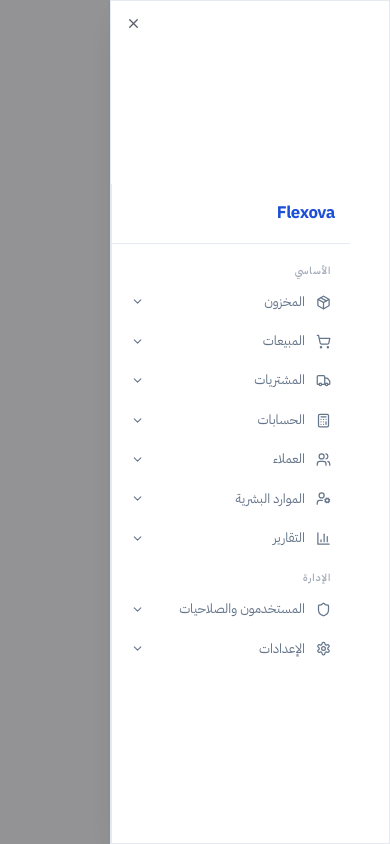
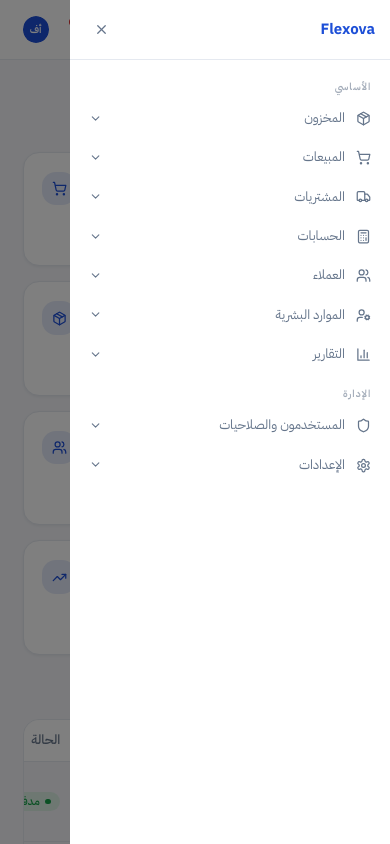
Before and after one commit to Ahmadfathy/flexova-frontend, a React (Vite) app: page / in a window 390 px wide. Both pictures are taken after a click on the button 358 px from the left and 29 px from the top of the page. Shown: the top 844 px of the page. Built offline with nearby package versions, Linux system fonts and the light colour scheme.

Commit message:
fix mobile design issues

```diff
--- a/src/components/shell/MobileDrawer.tsx
+++ b/src/components/shell/MobileDrawer.tsx
@@ -1,4 +1,9 @@
-import { Dialog, DialogContent } from "@/components/ui/dialog";
+import * as DialogPrimitive from "@radix-ui/react-dialog";
+import { Link } from "react-router-dom";
+import { X } from "lucide-react";
+import { useTranslation } from "react-i18next";
+import { useAppearance } from "@/stores/appearance";
+import { Button } from "@/components/ui/button";
 import { Sidebar } from "./Sidebar";
 
 interface MobileDrawerProps {
@@ -7,11 +12,90 @@
 }
 
 export function MobileDrawer({ open, onClose }: MobileDrawerProps) {
+  const { t } = useTranslation("shell");
+  const { branding } = useAppearance();
+
   return (
-    <Dialog open={open} onOpenChange={(o) => !o && onClose()}>
-      <DialogContent className="p-0 max-w-[280px] h-full start-0 top-0 translate-x-0 translate-y-0 rounded-none border-e border-border inset-y-0 ms-0 me-auto data-[state=open]:slide-in-from-start data-[state=closed]:slide-out-to-start">
-        <Sidebar onClose={onClose} />
-      </DialogContent>
-    </Dialog>
+    <DialogPrimitive.Root open={open} onOpenChange={(o) => !o && onClose()}>
+      <DialogPrimitive.Portal>
+
+        {/* ── Scrim ──────────────────────────────────────────────
+            z-50 — above the topbar (z-40) and all page content.
+            Click on it closes the drawer (DialogPrimitive handles this).
+            Fade animation handled by tailwindcss-animate; prefers-reduced-motion
+            rule in globals.css strips it automatically.                         */}
+        <DialogPrimitive.Overlay
+          className={[
+            "fixed inset-0 z-50 bg-black/50",
+            "data-[state=open]:animate-in  data-[state=open]:fade-in-0",
+            "data-[state=closed]:animate-out data-[state=closed]:fade-out-0",
+            "duration-200",
+          ].join(" ")}
+        />
+
+        {/* ── Drawer panel ────────────────────────────────────────
+            z-[60] — above the scrim.
+            start-0 = left in LTR, right in RTL (logical-start).
+            .drawer-panel class drives RTL-aware keyframe slide animation
+            defined in globals.css.
+            Width: min(85vw, 320px) — comfortable on 375px screens.
+            Body scroll is locked automatically by Radix Dialog.               */}
+        <DialogPrimitive.Content
+          className={[
+            "drawer-panel",
+            "fixed inset-y-0 start-0 z-[60]",
+            "w-[min(85vw,320px)] flex flex-col",
+            "bg-card shadow-[var(--shadow)]",
+            "focus:outline-none",
+          ].join(" ")}
+          // Suppress Radix's missing-description warning — nav drawers don't need one
+          aria-describedby={undefined}
+        >
+          {/* Visually-hidden title for screen readers */}
+          <DialogPrimitive.Title className="sr-only">
+            {t("topbar.open_menu")}
+          </DialogPrimitive.Title>
+
+          {/* ── Header: logo + close button ───────────────────── */}
+          <div className="flex items-center justify-between h-[var(--topbar-h)] px-4 border-b border-border shrink-0">
+            <Link
+              to="/"
+              onClick={onClose}
+              className="flex items-center gap-2.5 min-w-0"
+            >
+              {branding.logoUrl ? (
+                <img
+                  src={branding.logoUrl}
+                  alt=""
+                  className="h-7 w-7 object-contain shrink-0"
+                />
+              ) : null}
+              <span className="text-base font-bold text-brand truncate">
+                {branding.companyName || "Flexova"}
+              </span>
+            </Link>
+
+            <DialogPrimitive.Close asChild>
+              <Button
+                variant="icon"
+                size="icon"
+                aria-label={t("topbar.close_menu")}
+                className="shrink-0 ms-2"
+              >
+                <X className="h-4 w-4" />
+              </Button>
+            </DialogPrimitive.Close>
+          </div>
+
+          {/* ── Nav: Sidebar in drawer mode ───────────────────────
+              inDrawer skips Sidebar's own <aside> wrapper and logo
+              header, and forces full accordion regardless of collapsed.
+              flex-1 fills remaining drawer height; scroll is inside
+              Sidebar's ScrollArea so the drawer itself never scrolls. */}
+          <Sidebar onClose={onClose} inDrawer />
+        </DialogPrimitive.Content>
+
+      </DialogPrimitive.Portal>
+    </DialogPrimitive.Root>
   );
 }
--- a/src/components/shell/Sidebar.tsx
+++ b/src/components/shell/Sidebar.tsx
@@ -233,12 +233,18 @@
   );
 }
 
-/* ── Public Sidebar component (sidebar layout only) ─────────── */
+/* ── Public Sidebar component ───────────────────────────────── */
 interface SidebarProps {
   onClose?: () => void;
+  /**
+   * When true: renders only the scrollable nav list with no <aside> wrapper
+   * and no logo header (the MobileDrawer supplies both). Also forces full
+   * accordion mode regardless of the collapsed preference.
+   */
+  inDrawer?: boolean;
 }
 
-export function Sidebar({ onClose }: SidebarProps) {
+export function Sidebar({ onClose, inDrawer = false }: SidebarProps) {
   const { t } = useTranslation("shell");
   const { collapsed, branding } = useAppearance();
   const location = useLocation();
@@ -254,8 +260,8 @@
     });
   };
 
-  /* ── Mini rail ─────────────────────────────────────────────── */
-  if (collapsed) {
+  /* ── Mini rail — desktop only, never inside the drawer ─────── */
+  if (collapsed && !inDrawer) {
     return (
       <TooltipProvider delayDuration={300}>
         <aside className="flex flex-col h-full bg-card border-e border-border [grid-area:nav]">
@@ -278,18 +284,8 @@
     );
   }
 
-  /* ── Full accordion sidebar ─────────────────────────────────── */
-  return (
-    <aside className="flex flex-col h-full bg-card border-e border-border [grid-area:nav]">
-      <Link to="/" className="flex items-center h-[var(--topbar-h)] px-4 border-b border-border shrink-0 gap-3">
-        {branding.logoUrl && (
-          <img src={branding.logoUrl} alt="logo" className="h-7 w-7 object-contain shrink-0" />
-        )}
-        <span className="text-lg font-bold text-brand tracking-tight truncate">
-          {branding.companyName || "Flexova"}
-        </span>
-      </Link>
-
+  /* ── Full accordion nav list ────────────────────────────────── */
+  const accordionNav = (
     <ScrollArea className="flex-1 py-2">
       <nav className="space-y-0.5 px-2">
         <GroupHeader label={t("nav_groups.core")} />
@@ -317,6 +313,24 @@
         ))}
       </nav>
     </ScrollArea>
+  );
+
+  /* In-drawer: return just the scrollable list; drawer owns the header */
+  if (inDrawer) return accordionNav;
+
+  /* Desktop full sidebar: <aside> wraps logo header + list */
+  return (
+    <aside className="flex flex-col h-full bg-card border-e border-border [grid-area:nav]">
+      <Link to="/" className="flex items-center h-[var(--topbar-h)] px-4 border-b border-border shrink-0 gap-3">
+        {branding.logoUrl && (
+          <img src={branding.logoUrl} alt="logo" className="h-7 w-7 object-contain shrink-0" />
+        )}
+        <span className="text-lg font-bold text-brand tracking-tight truncate">
+          {branding.companyName || "Flexova"}
+        </span>
+      </Link>
+
+      {accordionNav}
     </aside>
   );
 }
--- a/src/components/shell/SidebarSplit.tsx
+++ b/src/components/shell/SidebarSplit.tsx
@@ -165,14 +165,22 @@
           )}
         >
           <div className="w-[220px] flex flex-col h-full bg-card/60">
+            {/* Top bar — company name, mirrors the rail's logo cell */}
             <div className="h-[var(--topbar-h)] border-b border-border shrink-0 flex items-center px-4">
-              <span className="text-sm font-semibold text-foreground truncate">
-                {activeModule ? t(`nav.${activeModule.key}`) : (branding.companyName || "Flexova")}
+              <span className="text-sm font-semibold text-brand truncate">
+                {branding.companyName || "Flexova"}
               </span>
             </div>
 
-            <ScrollArea className="flex-1 py-2">
-              <nav className="space-y-0.5 px-2">
+            <ScrollArea className="flex-1">
+              <nav className="px-2 py-3">
+                {/* Active module title above the links */}
+                {activeModule && (
+                  <p className="px-3 mb-4 text-[20px] font-bold uppercase tracking-widest text-muted-foreground select-none">
+                    {t(`nav.${activeModule.key}`)}
+                  </p>
+                )}
+                <div className="space-y-0.5">
                   {activeModule?.subItems?.length ? (
                     activeModule.subItems.map(sub => (
                       <PanelSubItem
@@ -184,9 +192,10 @@
                     ))
                   ) : (
                     <p className="px-3 py-4 text-xs text-muted-foreground/60 text-center">
-                    {branding.companyName || "Flexova"}
+                      —
                     </p>
                   )}
+                </div>
               </nav>
             </ScrollArea>
           </div>
--- a/src/components/shell/Topbar.tsx
+++ b/src/components/shell/Topbar.tsx
@@ -49,33 +49,25 @@
 
   const row1 = (
     <>
-      {/* Mobile hamburger */}
+      {/* ── Start side ──────────────────────────────────────── */}
+
+      {/* Hamburger — mobile only; opens the slide-in drawer */}
       <Button
         variant="icon"
         size="icon"
-        className="sm:hidden"
+        className="sm:hidden shrink-0"
         onClick={() => setDrawerOpen(true)}
         aria-label={t("topbar.open_menu")}
       >
         <Menu className="h-5 w-5" />
       </Button>
 
-      {/* Brand link — horizontal layout, desktop */}
-      {isHorizontal && (
-        <Link
-          to="/"
-          className="hidden sm:inline-flex text-base font-bold text-brand tracking-tight shrink-0"
-        >
-          {branding.companyName || "Flexova"}
-        </Link>
-      )}
-
-      {/* Collapse — sidebar layouts, desktop */}
+      {/* Collapse toggle — sidebar layouts, desktop only */}
       {!isHorizontal && (
         <Button
           variant="icon"
           size="icon"
-          className="hidden sm:inline-flex"
+          className="hidden sm:inline-flex shrink-0"
           onClick={toggleCollapsed}
           aria-label={collapsed ? t("topbar.expand") : t("topbar.collapse")}
         >
@@ -88,24 +80,53 @@
         </Button>
       )}
 
-      {/* Home — all layouts, desktop */}
-      <Button variant="icon" size="icon" asChild className="hidden sm:inline-flex">
+      {/* Brand wordmark — horizontal layout, desktop only.
+          On mobile the brand lives in the drawer header instead. */}
+      {isHorizontal && (
+        <Link
+          to="/"
+          className="hidden sm:inline-flex text-base font-bold text-brand tracking-tight shrink-0"
+        >
+          {branding.companyName || "Flexova"}
+        </Link>
+      )}
+
+      {/* Home — all layouts, all sizes */}
+      <Button variant="icon" size="icon" asChild className="shrink-0">
         <Link to="/" aria-label={t("topbar.home")}>
           <Home className="h-4 w-4" />
         </Link>
       </Button>
 
-      {/* Search — all layouts, desktop */}
-      <div className="hidden sm:flex">
+      {/* Search — all layouts, all sizes.
+          PopoverContent uses w-[min(560px,calc(100vw-2rem))], so it's
+          essentially full-width on narrow screens. */}
+      <div className="shrink-0">
         <SearchPanel />
       </div>
 
-      <div className="flex-1" />
+      {/* ── Spacer ──────────────────────────────────────────── */}
+      <div className="flex-1 min-w-0" />
 
+      {/* ── End side ────────────────────────────────────────── */}
+
+      {/* ETA badge — always visible, sits in its own slot */}
       <EtaBadge state="connected" />
-      <FullscreenButton />
 
-      <Button variant="icon" size="icon" aria-label={t("topbar.notifications")} className="relative">
+      {/* Fullscreen — desktop only; too cramped on 375 px.
+          sm:contents dissolves the wrapper so the Button is a
+          direct flex child on desktop. */}
+      <div className="hidden sm:contents">
+        <FullscreenButton />
+      </div>
+
+      {/* Notifications */}
+      <Button
+        variant="icon"
+        size="icon"
+        aria-label={t("topbar.notifications")}
+        className="relative shrink-0"
+      >
         <Bell className="h-4 w-4" />
         <span className="absolute top-1.5 end-1.5 h-2 w-2 rounded-full bg-danger" />
       </Button>
@@ -118,21 +139,20 @@
     <>
       <header
         className={cn(
-          /* min-w-0: prevents the grid item from expanding the column beyond
-             the viewport when inner content is wider than available space.    */
           "sticky top-0 z-40 border-b border-border bg-card/80 backdrop-blur-sm [grid-area:top] min-w-0 w-full",
-          !isHorizontal && "flex items-center gap-2 px-4 h-[var(--topbar-h)]"
+          !isHorizontal && "relative flex items-center gap-2 px-4 h-[var(--topbar-h)]"
         )}
       >
         {isHorizontal ? (
           <>
-            {/* Row 1 — min-w-0 keeps the flex row from pushing the header wider */}
-            <div className="flex items-center gap-2 px-4 h-[var(--topbar-h)] min-w-0">{row1}</div>
-            {/* Row 2: module tabs — desktop only */}
+            <div className="relative flex items-center gap-2 px-4 h-[var(--topbar-h)] min-w-0">
+              {row1}
+            </div>
+            {/* Module tabs — desktop only */}
             <div className="border-t border-border hidden sm:block min-w-0">
               <HorizontalModuleBar />
             </div>
-            {/* Row 3: active module's sub-items — desktop only, hidden when no sub-items */}
+            {/* Sub-item bar — desktop only */}
             <div className="hidden sm:block min-w-0">
               <HorizontalSubBar />
             </div>
--- a/src/i18n/locales/ar/shell.json
+++ b/src/i18n/locales/ar/shell.json
@@ -83,6 +83,7 @@
 
   "topbar": {
     "open_menu":        "فتح القائمة",
+    "close_menu":       "إغلاق القائمة",
     "collapse":         "طيّ الشريط الجانبي",
     "expand":           "توسيع الشريط الجانبي",
     "search":           "ابحث عن فاتورة، عميل، صنف…",
--- a/src/i18n/locales/en/shell.json
+++ b/src/i18n/locales/en/shell.json
@@ -83,6 +83,7 @@
 
   "topbar": {
     "open_menu":        "Open menu",
+    "close_menu":       "Close menu",
     "collapse":         "Collapse sidebar",
     "expand":           "Expand sidebar",
     "search":           "Search invoice, customer, item…",
--- a/src/styles/globals.css
+++ b/src/styles/globals.css
@@ -158,6 +158,20 @@
   background: hsl(var(--muted-foreground) / 0.5);
 }
 
+/* ============================================================ MOBILE DRAWER ANIMATION
+ * RTL-aware: in RTL start-0 = physical right, so the drawer slides from the right.
+ * prefers-reduced-motion in the base rule above kills all animations incl. these.
+ * ============================================================ */
+@keyframes drawer-in-ltr  { from { transform: translateX(-100%); } to { transform: translateX(0); } }
+@keyframes drawer-out-ltr { from { transform: translateX(0); } to { transform: translateX(-100%); } }
+@keyframes drawer-in-rtl  { from { transform: translateX(100%);  } to { transform: translateX(0); } }
+@keyframes drawer-out-rtl { from { transform: translateX(0); } to { transform: translateX(100%);  } }
+
+html[dir="ltr"] .drawer-panel[data-state="open"]   { animation: drawer-in-ltr  .22s var(--ease) both; }
+html[dir="ltr"] .drawer-panel[data-state="closed"] { animation: drawer-out-ltr .22s var(--ease) both; }
+html[dir="rtl"] .drawer-panel[data-state="open"]   { animation: drawer-in-rtl  .22s var(--ease) both; }
+html[dir="rtl"] .drawer-panel[data-state="closed"] { animation: drawer-out-rtl .22s var(--ease) both; }
+
 /* ============================================================ APP SHELL GRID — §14.4 */
 .app{
   display:grid; min-height:100vh;
```
Also changed, not shown: src/components/shell/AppShell.tsx (+5 -2 lines). Lines whose indentation alone changed are shown as unchanged.
